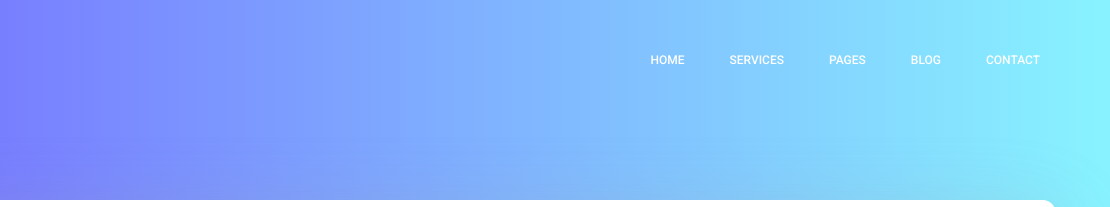
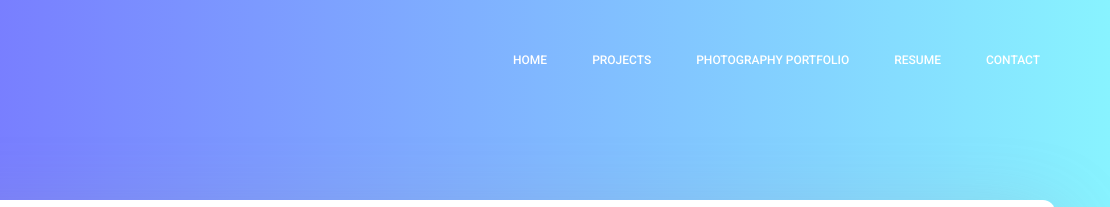
Before and after one commit to jacobwagner8/jacobwagner8.github.io, a plain HTML site: page index.html in a window 1280 px wide. Shown: the top 207 px of the page, 170-1280 px from the left. Drawn offline with Linux system fonts and the light colour scheme.

Commit message:
updated navbar

```diff
--- a/index.html
+++ b/index.html
@@ -41,21 +41,27 @@
 <!--
 								<li class="nav-item"><a class="nav-link" href="about-us.html">About</a></li>
 -->
-								<li class="nav-item"><a class="nav-link" href="services.html">Services</a></li>
+								<li class="nav-item"><a class="nav-link" href="services.html">Projects</a></li>
+								<li class="nav-item"><a class="nav-link" href="portfolio.html">Photography Portfolio</a></li>
+<!--
 								<li class="nav-item submenu dropdown">
-									<a href="#" class="nav-link dropdown-toggle" data-toggle="dropdown" role="button" aria-haspopup="true" aria-expanded="false">Pages</a>
+									<a href="#" class="nav-link dropdown-toggle" data-toggle="dropdown" role="button" aria-haspopup="true" aria-expanded="false">Photography Portfolio</a>
 									<ul class="dropdown-menu">
 										<li class="nav-item"><a class="nav-link" href="portfolio.html">Portfolio</a></li>
 										<li class="nav-item"><a class="nav-link" href="elements.html">Elements</a></li>
 									</ul>
 								</li>
+-->
+								<li class="nav-item"><a class="nav-link" href="blog.html">Resume</a></li>
+<!--
 								<li class="nav-item submenu dropdown">
-									<a href="#" class="nav-link dropdown-toggle" data-toggle="dropdown" role="button" aria-haspopup="true" aria-expanded="false">Blog</a>
+									<a href="#" class="nav-link dropdown-toggle" data-toggle="dropdown" role="button" aria-haspopup="true" aria-expanded="false">Resume</a>
 									<ul class="dropdown-menu">
 										<li class="nav-item"><a class="nav-link" href="blog.html">Blog</a></li>
 										<li class="nav-item"><a class="nav-link" href="single-blog.html">Blog Details</a></li>
 									</ul>
 								</li>
+-->
 								<li class="nav-item"><a class="nav-link" href="contact.html">Contact</a></li>
 							</ul>
 						</div>
```
Also changed, not shown: blog.html (+6 -3 lines), contact.html (+5 -2 lines), portfolio.html (+6 -3 lines), services.html (+6 -3 lines).
